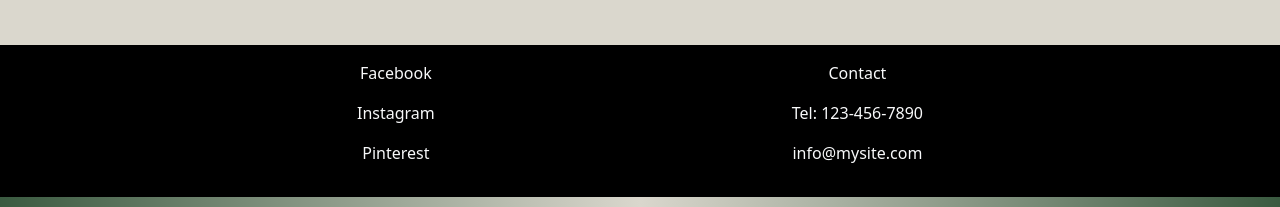
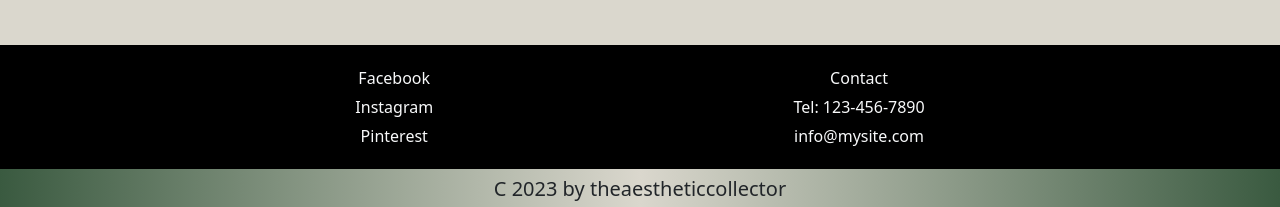
Before and after one commit to NickToast/tacarchives, a React (Create React App) app in the folder client/: page / in a window 1280 px wide. Shown: the part 1151-1358 px from the top of the page. Built offline with nearby package versions, Linux system fonts and the light colour scheme; a web font is replaced by a local one.

Commit message:
Footer links spacing

```diff
--- a/client/src/App.css
+++ b/client/src/App.css
@@ -170,6 +170,11 @@ li {
   background: black;
 }
 
+.footer-link {
+  margin: 5px;
+  padding: 0;
+}
+
 /* Copyright section for footer*/
 .copyright {
   background: linear-gradient(0.25turn, #3A5A40, #DAD7CD, #3A5A40);
--- a/client/src/components/Footer.jsx
+++ b/client/src/components/Footer.jsx
@@ -6,14 +6,14 @@ const Footer = () => {
             {/* Top div with links */}
             <div className='footer d-flex justify-content-evenly align-items-center text-light py-3'>
                 <div>
-                    <p>Facebook</p>
-                    <p>Instagram</p>
-                    <p>Pinterest</p>
+                    <p className='footer-link'>Facebook</p>
+                    <p className='footer-link'>Instagram</p>
+                    <p className='footer-link'>Pinterest</p>
                 </div>
                 <div>
-                    <p>Contact</p>
-                    <p>Tel: 123-456-7890</p>
-                    <p>info@mysite.com</p>
+                    <p className='footer-link'>Contact</p>
+                    <p className='footer-link'>Tel: 123-456-7890</p>
+                    <p className='footer-link'>info@mysite.com</p>
                 </div>
             </div>
             {/* Bot div with copyright */}
```
